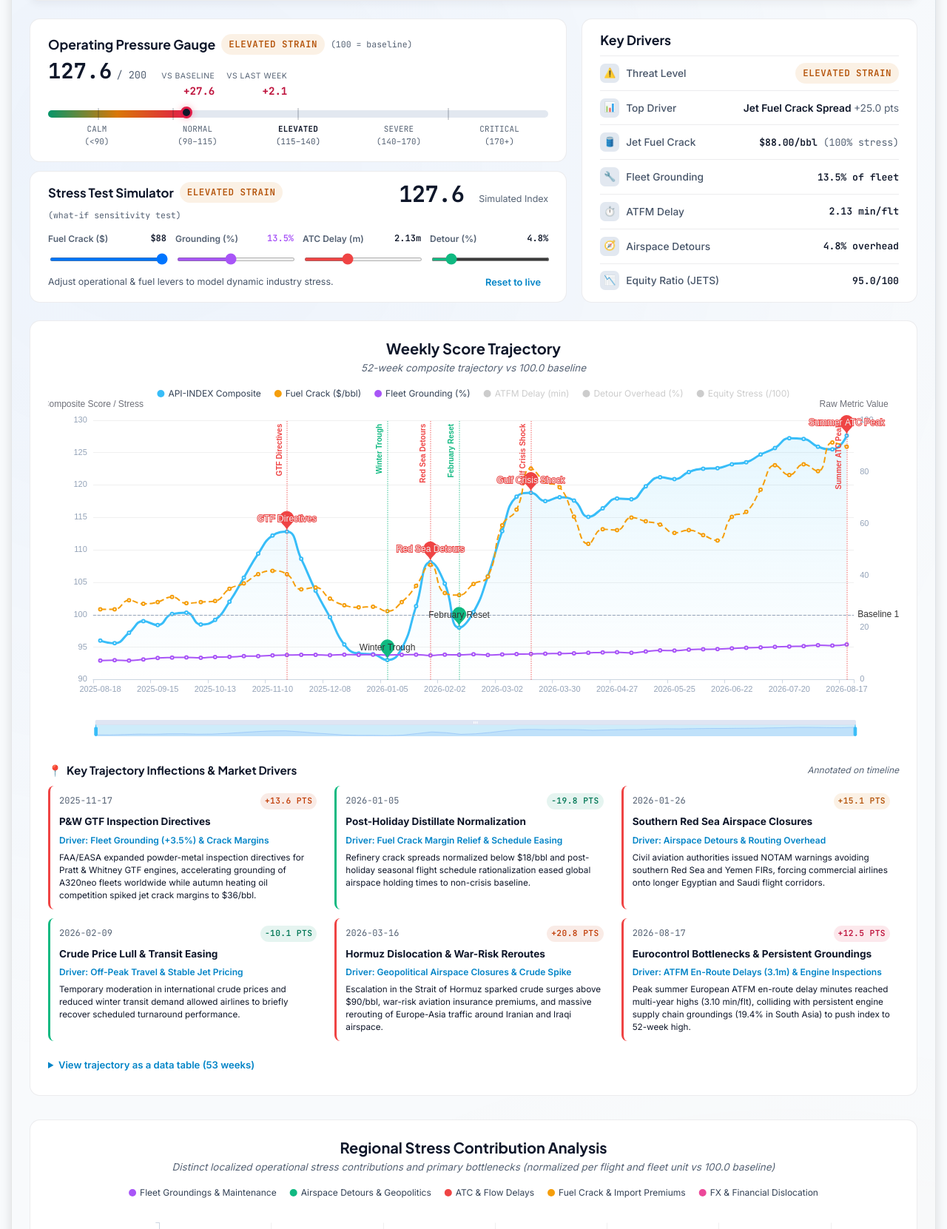
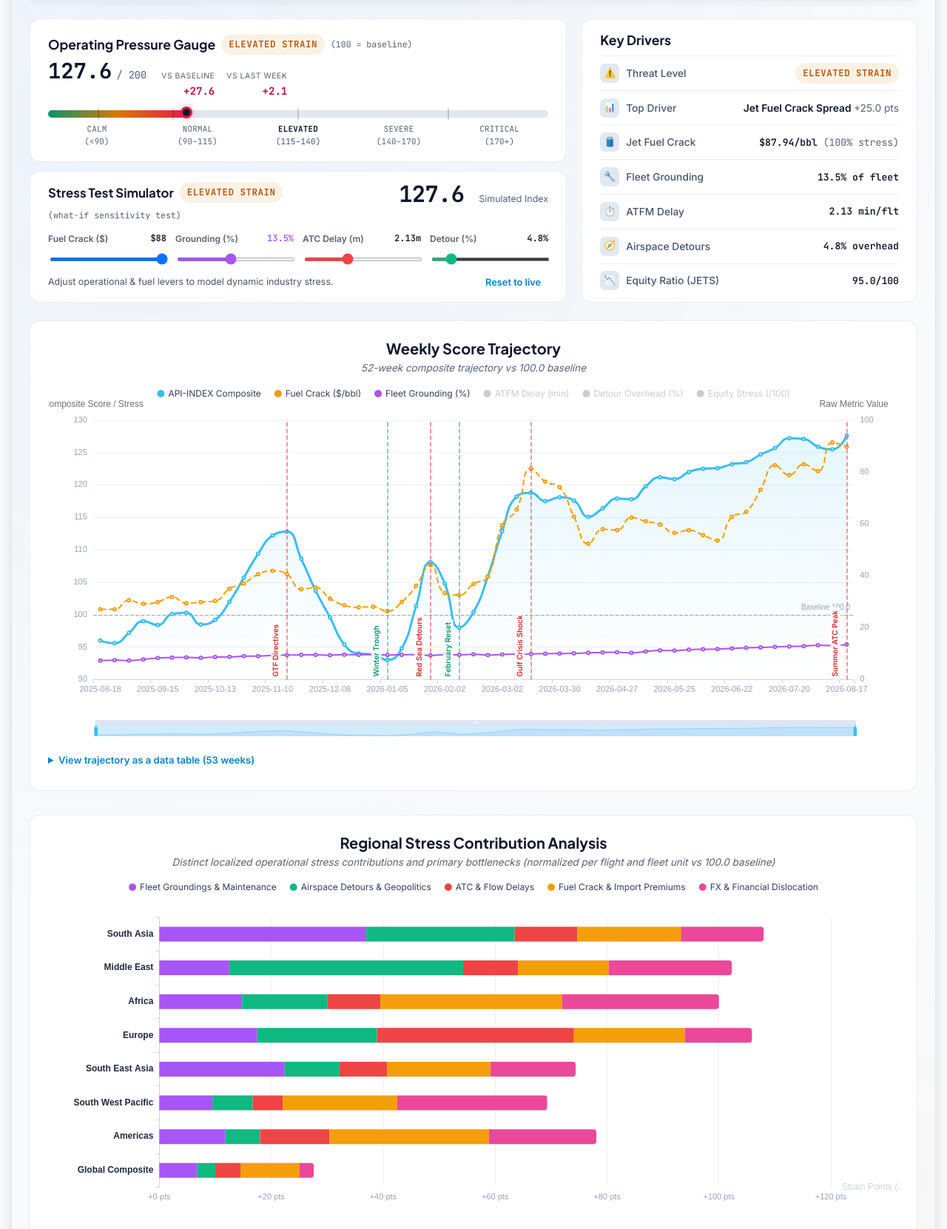
Before and after one commit to sanjoyforever/mydatalabs.in, a Flask app: page /airline-index in a window 1280 px wide. Shown: the part 345-2006 px from the top of the page at 74% size. Run offline with Flask 3, Linux system fonts and the light colour scheme; some libraries are stand-ins or nearby versions.

Commit message:
Deploy site + data [2026-08-24 07:51]

```diff
--- a/app/data/precomputed/airline-index.json
+++ b/app/data/precomputed/airline-index.json
@@ -1,11 +1,11 @@
 {
   "live_values": {
-    "crack_spread": 88.0,
+    "crack_spread": 87.94,
     "fleet_grounding": 13.54,
     "atfm_delay": 2.13,
     "detour_pct": 4.81,
     "equity_stress": 95.0,
-    "fx_stress": 19.8,
+    "fx_stress": 19.9,
     "cancellation_rate": 1.46
   },
   "live_values_at": "2026-08-24",
--- a/app/data/precomputed/home.json
+++ b/app/data/precomputed/home.json
@@ -6,7 +6,7 @@
       "status": "warning"
     },
     "hormuz-index": {
-      "value": "173.9",
+      "value": "174.0",
       "unit": "score",
       "status": "serious"
     },
--- a/app/data/precomputed/hormuz-index.json
+++ b/app/data/precomputed/hormuz-index.json
@@ -1,6 +1,6 @@
 {
   "live_values": {
-    "brent": 93.0,
+    "brent": 93.05999755859375,
     "ttf_gas": 65.86499786376953,
     "vix": 15.130000114440918,
     "ship_traffic": 25.0
--- a/app/templates/aviation.html
+++ b/app/templates/aviation.html
@@ -325,29 +325,6 @@
            role="img"
            aria-label="Line chart of the API-INDEX composite score for each week from {{ history[0].week_start if history else 'the start of the series' }} to {{ history[-1].week_start if history else 'now' }}.">
         <p class="chart-fallback">Loading trajectory chart…</p>
-      </div>
-
-      <!-- Inflection Events & Trajectory Drivers -->
-      <div style="margin-top: 20px; padding-top: 16px; border-top: 1px solid var(--border);">
-        <div style="display: flex; justify-content: space-between; align-items: center; margin-bottom: 12px;">
-          <h3 style="font-size: 0.95rem; font-weight: 700; margin: 0; color: var(--text-primary); display: flex; align-items: center; gap: 6px;">
-            <span>📍</span> Key Trajectory Inflections &amp; Market Drivers
-          </h3>
-          <span style="font-size: 0.75rem; color: var(--text-muted); font-style: italic;">Annotated on timeline</span>
-        </div>
-        <div style="display: grid; grid-template-columns: repeat(auto-fit, minmax(280px, 1fr)); gap: 12px;">
-          {% for m in milestones %}
-          <div style="background: var(--surface-2, rgba(255, 255, 255, 0.03)); border: 1px solid var(--border); border-left: 3px solid {% if m.type == 'peak' %}#EF4444{% else %}#10B981{% endif %}; border-radius: 8px; padding: 10px 12px; display: flex; flex-direction: column; gap: 4px;">
-            <div style="display: flex; justify-content: space-between; align-items: center;">
-              <span style="font-family: var(--font-mono); font-size: 0.75rem; color: var(--text-muted);">{{ m.date }}</span>
-              <span class="status-badge status-{{ m.impact_class }}" style="font-size: 0.70rem; padding: 2px 6px;">{{ m.impact }}</span>
-            </div>
-            <div style="font-weight: 700; font-size: 0.85rem; color: var(--text-primary); margin-top: 2px;">{{ m.title }}</div>
-            <div style="font-size: 0.75rem; color: var(--accent-blue, #38BDF8); font-weight: 600;">Driver: {{ m.driver }}</div>
-            <div style="font-size: 0.73rem; color: var(--text-secondary); line-height: 1.45; margin-top: 2px;">{{ m.description }}</div>
-          </div>
-          {% endfor %}
-        </div>
       </div>
 
       <details class="chart-data-table" style="margin-top: 16px;">
@@ -724,35 +701,33 @@ if (chartDom && historyData && historyData.length > 0) {
             smooth: true,
             lineStyle: { width: 3, color: '#38BDF8' },
             itemStyle: { color: '#38BDF8' },
-            markPoint: {
-              symbol: 'pin',
-              symbolSize: 32,
-              data: milestonesData.map(m => ({
-                name: m.title,
-                coord: [m.date, m.score],
-                value: m.label,
-                itemStyle: {
-                  color: m.type === 'peak' ? '#EF4444' : '#10B981'
-                }
-              }))
-            },
             markLine: {
               symbol: ['none', 'none'],
               data: [
-                { yAxis: 100, lineStyle: { type: 'dashed', color: '#94A3B8' }, label: { formatter: 'Baseline 100.0' } },
+                {
+                  yAxis: 100,
+                  lineStyle: { type: 'dashed', color: '#94A3B8', width: 1.2 },
+                  label: { formatter: 'Baseline 100.0', position: 'insideEndTop', color: '#94A3B8', fontSize: 10 }
+                },
                 ...milestonesData.map(m => ({
                   xAxis: m.date,
                   lineStyle: {
-                    type: 'dotted',
-                    color: m.type === 'peak' ? 'rgba(239, 68, 68, 0.55)' : 'rgba(16, 185, 129, 0.55)',
+                    type: 'dashed',
+                    color: m.type === 'peak' ? 'rgba(239, 68, 68, 0.75)' : 'rgba(16, 185, 129, 0.75)',
                     width: 1.5
                   },
                   label: {
                     formatter: m.label,
-                    position: 'insideEndTop',
-                    color: m.type === 'peak' ? '#EF4444' : '#10B981',
+                    position: 'insideStartTop',
+                    rotate: 90,
+                    distance: [0, 8],
+                    color: m.type === 'peak' ? (isDark ? '#FCA5A5' : '#DC2626') : (isDark ? '#86EFAC' : '#059669'),
                     fontSize: 10,
-                    fontWeight: 600
+                    fontWeight: 600,
+                    fontFamily: 'Inter, system-ui, -apple-system, sans-serif',
+                    padding: [2, 4],
+                    backgroundColor: isDark ? 'rgba(15, 23, 42, 0.75)' : 'rgba(255, 255, 255, 0.85)',
+                    borderRadius: 3
                   }
                 }))
               ]
```
Also changed, not shown: tests/test_aviation.py (+1 -2 lines).
